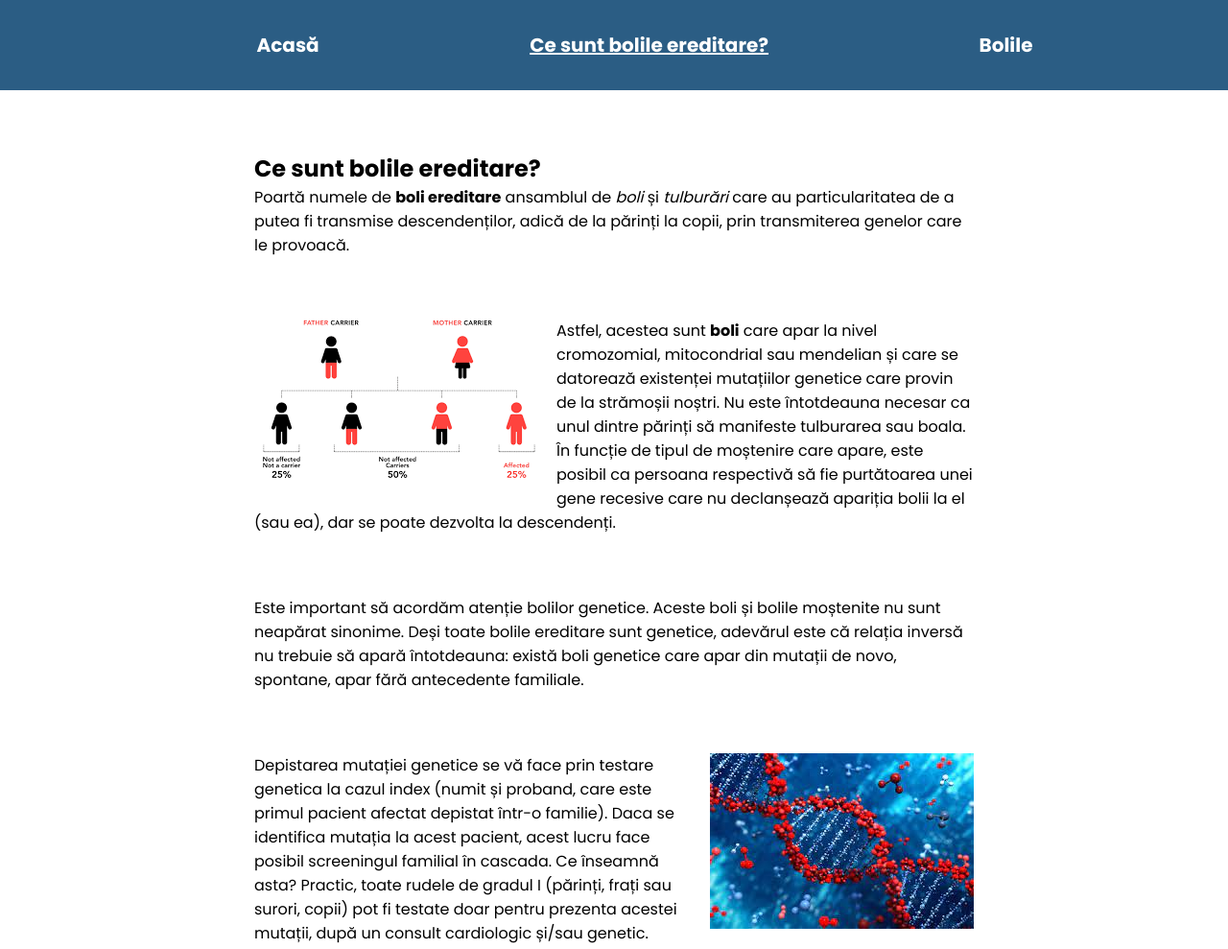
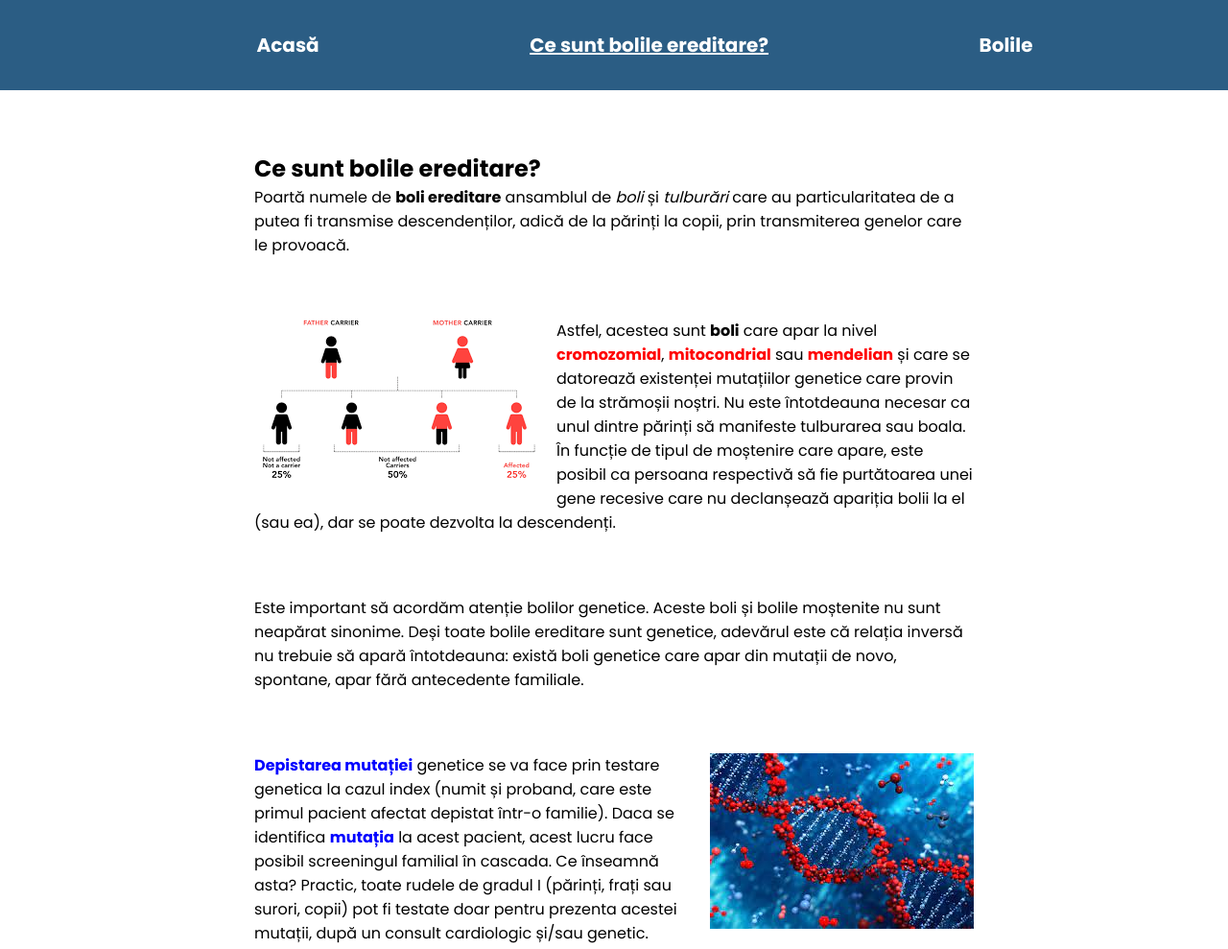
Before and after one commit to Vasinc/Atestat-Rianna, a plain HTML site: page cesunt.html in a window 1280 px wide. Shown: the top 989 px of the page at 96% size. Drawn offline with Linux system fonts and the light colour scheme.

Commit message:
5.1 ( added some text colors )

```diff
--- a/cesunt.html
+++ b/cesunt.html
@@ -48,7 +48,7 @@
             <section class="text-image__section">
                 <img src="./assets/images/poza1.png" alt="poza 1" class="float-left">
                 <p>
-                    Astfel, acestea sunt <b>boli</b> care apar la nivel cromozomial, mitocondrial sau mendelian și care se datorează existenței mutațiilor genetice care provin de la strămoșii noștri. Nu este întotdeauna necesar ca unul dintre părinți să manifeste tulburarea sau boala. În funcție de tipul de moștenire care apare, este posibil ca persoana respectivă să fie purtătoarea unei gene recesive care nu declanșează apariția bolii la el (sau ea), dar se poate dezvolta la descendenți.
+                    Astfel, acestea sunt <b>boli</b> care apar la nivel <b style="color: red">cromozomial</b>, <b style="color: red">mitocondrial</b> sau <b style="color: red">mendelian</b> și care se datorează existenței mutațiilor genetice care provin de la strămoșii noștri. Nu este întotdeauna necesar ca unul dintre părinți să manifeste tulburarea sau boala. În funcție de tipul de moștenire care apare, este posibil ca persoana respectivă să fie purtătoarea unei gene recesive care nu declanșează apariția bolii la el (sau ea), dar se poate dezvolta la descendenți.
                 </p>
             </section>
             <section class="text-image__section">
@@ -59,7 +59,7 @@
             <section class="text-image__section">
                 <img src="./assets/images/poza2.jpg" alt="poza2" class="float-right">
                 <p>
-                    Depistarea mutației genetice se vă face prin testare genetica la cazul index (numit și proband, care este primul pacient afectat depistat într-o familie). Daca se identifica mutația la acest pacient, acest lucru face posibil screeningul familial în cascada. Ce înseamnă asta? Practic, toate rudele de gradul I (părinți, frați sau surori, copii) pot fi testate doar pentru prezenta acestei mutații, după un consult cardiologic și/sau genetic.
+                    <b style="color: blue">Depistarea mutației</b> genetice se va face prin testare genetica la cazul index (numit și proband, care este primul pacient afectat depistat într-o familie). Daca se identifica <b style="color: blue">mutația</b> la acest pacient, acest lucru face posibil screeningul familial în cascada. Ce înseamnă asta? Practic, toate rudele de gradul I (părinți, frați sau surori, copii) pot fi testate doar pentru prezenta acestei mutații, după un consult cardiologic și/sau genetic.
                 </p>
             </section>
             <section class="text-image__section">
```
